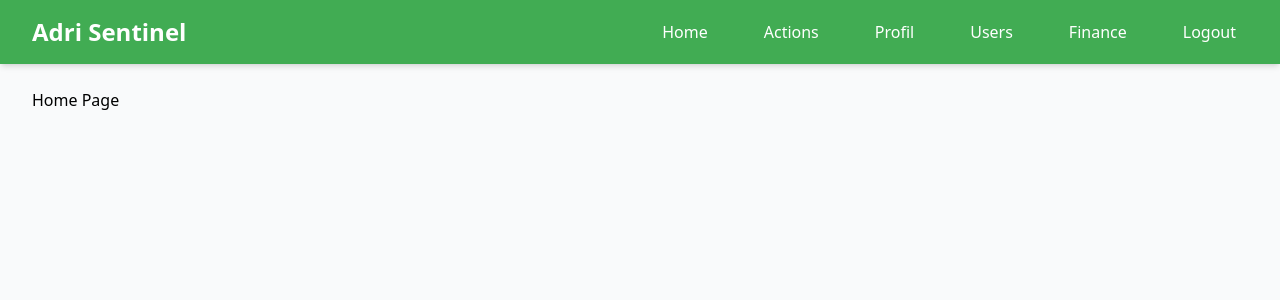
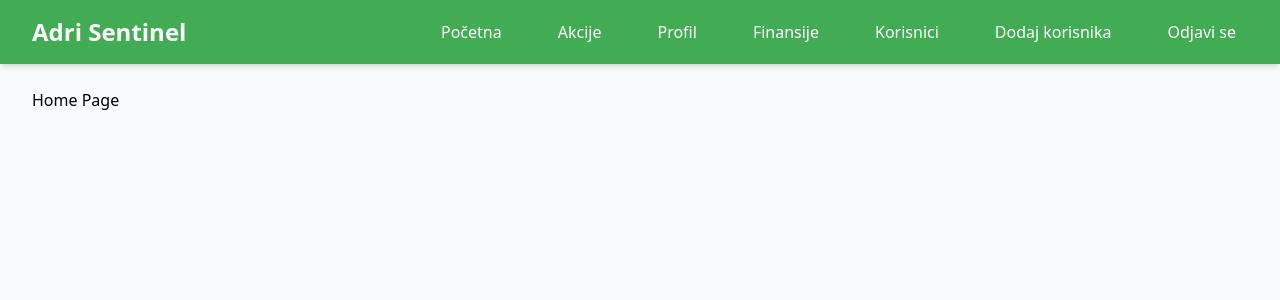
Before and after one commit to IrfanCatovic/Beleg, a React (Vite) app: page /home in a window 1280 px wide. Shown: the top 300 px of the page. Built offline with nearby package versions, Linux system fonts and the light colour scheme; sample sign-in values are in the browser's storage.

Commit message:
Applayout edited and added setupAdmin page

```diff
--- /dev/null
+++ b/src/pages/SetupAdmin.tsx
@@ -0,0 +1,73 @@
+import { useState } from 'react'
+import { useNavigate } from 'react-router-dom'
+import api from '../services/api'
+
+export default function SetupAdmin() {
+  const navigate = useNavigate()
+  const [form, setForm] = useState({
+    username: '',
+    password: '',
+    fullName: '',
+    email: '',
+    adresa: '',
+    telefon: '',
+  })
+  const [error, setError] = useState('')
+  const [success, setSuccess] = useState(false)
+
+  const handleChange = (e) => {
+    setForm({ ...form, [e.target.name]: e.target.value })
+  }
+
+  const handleSubmit = async (e) => {
+    e.preventDefault()
+    setError('')
+
+    try {
+      await api.post('/api/setup/admin', form)
+      setSuccess(true)
+      setTimeout(() => navigate('/login'), 2000)
+    } catch (err: any) {
+      setError(err.response?.data?.error || 'Greška pri kreiranju admina')
+    }
+  }
+
+  if (success) {
+    return (
+      <div className="min-h-screen flex items-center justify-center">
+        <div className="text-2xl text-green-600">
+          Admin uspešno kreiran! Preusmeravam na login...
+        </div>
+      </div>
+    )
+  }
+
+  return (
+    <div className="min-h-screen flex items-center justify-center bg-gray-50 px-4">
+      <div className="w-full max-w-lg bg-white p-8 rounded-xl shadow-lg">
+        <h2 className="text-3xl font-bold mb-8 text-center" style={{ color: '#41ac53' }}>
+          Kreirajte prvog administratora
+        </h2>
+
+        {error && <div className="mb-6 p-4 bg-red-100 text-red-700 rounded">{error}</div>}
+
+        <form onSubmit={handleSubmit} className="space-y-6">
+          <input name="username" placeholder="Korisničko ime" onChange={handleChange} required className="w-full p-4 border rounded" />
+          <input name="password" type="password" placeholder="Lozinka" onChange={handleChange} required className="w-full p-4 border rounded" />
+          <input name="fullName" placeholder="Puno ime" onChange={handleChange} required className="w-full p-4 border rounded" />
+          <input name="email" type="email" placeholder="Email" onChange={handleChange} required className="w-full p-4 border rounded" />
+          <input name="adresa" placeholder="Adresa" onChange={handleChange} required className="w-full p-4 border rounded" />
+          <input name="telefon" placeholder="Telefon" onChange={handleChange} required className="w-full p-4 border rounded" />
+
+          <button
+            type="submit"
+            className="w-full py-4 text-white font-bold rounded-lg"
+            style={{ backgroundColor: '#41ac53' }}
+          >
+            Kreiraj admina
+          </button>
+        </form>
+      </div>
+    </div>
+  )
+}
--- a/src/ui/AppLayout.tsx
+++ b/src/ui/AppLayout.tsx
@@ -3,30 +3,36 @@ import { Outlet, Link, useNavigate } from 'react-router-dom'
 import { useAuth } from '../context/AuthContext'
 
 export default function AppLayout() {
-  const { logout, user } = useAuth()
+  const { user, logout, isLoggedIn } = useAuth() // ← dodaj isLoggedIn ako ga imaš u context-u
   const navigate = useNavigate()
   const [isMenuOpen, setIsMenuOpen] = useState(false)
 
   const handleLogout = () => {
     logout()
-    navigate('/', { replace: true })
+    navigate('/login', { replace: true })
     setIsMenuOpen(false)
   }
 
+  // Ako nije ulogovan ne prikazuj header uopšte
+  if (!isLoggedIn) {
+    return <Outlet />
+  }
+
+  // Ako je ulogovan prikaži header
   return (
     <div className="min-h-screen bg-gray-50">
-      {/* Header */}
+      {/* Header samo za ulogovane */}
       <header className="bg-[#41ac53] text-white shadow-md">
         <div className="mx-auto max-w-7xl px-4 sm:px-6 lg:px-8">
           <div className="flex h-16 items-center justify-between">
             {/* Logo */}
-            <div className="shrink-0">
+            <div className="flex-shrink-0">
               <Link to="/home" className="text-xl font-bold sm:text-2xl">
                 Adri Sentinel
               </Link>
             </div>
 
-            {/* hamburger for phone*/}
+            {/* Hamburger za telefon */}
             <div className="md:hidden">
               <button
                 onClick={() => setIsMenuOpen(!isMenuOpen)}
@@ -42,29 +48,35 @@ export default function AppLayout() {
               </button>
             </div>
 
-            {/* Desktop menu visible only in 768+ resolution */}
+            {/* Desktop meni samo za ulogovane */}
             <nav className="hidden md:flex md:space-x-8">
               <Link to="/home" className="rounded-md px-3 py-2 text-base font-medium hover:bg-[#fed74c]/30 transition">
-                Home
+                Početna
               </Link>
+
               <Link to="/akcije" className="rounded-md px-3 py-2 text-base font-medium hover:bg-[#fed74c]/30 transition">
-                Actions
+                Akcije
               </Link>
 
               <Link to="/profil" className="rounded-md px-3 py-2 text-base font-medium hover:bg-[#fed74c]/30 transition">
                 Profil
               </Link>
 
-              <Link to="/users" className="block rounded-md px-3 py-2 text-base font-medium hover:bg-[#fed74c]/30"
-              >
-                Users
+              {/* Admin-only linkovi */}
+              {user?.role === 'admin' && (
+                <>
+                  <Link to="/finansije" className="rounded-md px-3 py-2 text-base font-medium hover:bg-[#fed74c]/30 transition">
+                    Finansije
                   </Link>
 
-              {/* Finansije just for admin role*/}
-              {user?.role === 'admin' && (
-                <Link to="/finansije" className="rounded-md px-3 py-2 text-base font-medium hover:bg-[#fed74c]/30 transition">
-                  Finance
+                  <Link to="/users" className="rounded-md px-3 py-2 text-base font-medium hover:bg-[#fed74c]/30 transition">
+                    Korisnici
                   </Link>
+
+                  <Link to="/dodaj-korisnika" className="rounded-md px-3 py-2 text-base font-medium hover:bg-[#fed74c]/30 transition">
+                    Dodaj korisnika
+                  </Link>
+                </>
               )}
 
               {/* Logout */}
@@ -72,14 +84,13 @@ export default function AppLayout() {
                 onClick={handleLogout}
                 className="rounded-md px-3 py-2 text-base font-medium hover:bg-[#fed74c]/30 transition"
               >
-                Logout
+                Odjavi se
               </button>
             </nav>
           </div>
         </div>
 
-
-        {/* Mobile menu */}
+        {/* Mobilni meni samo za ulogovane */}
         {isMenuOpen && (
           <div className="md:hidden">
             <div className="space-y-1 px-2 pb-3 pt-2">
@@ -88,7 +99,7 @@ export default function AppLayout() {
                 className="block rounded-md px-3 py-2 text-base font-medium hover:bg-[#fed74c]/30"
                 onClick={() => setIsMenuOpen(false)}
               >
-                Home
+                Početna
               </Link>
 
               <Link
@@ -96,27 +107,44 @@ export default function AppLayout() {
                 className="block rounded-md px-3 py-2 text-base font-medium hover:bg-[#fed74c]/30"
                 onClick={() => setIsMenuOpen(false)}
               >
-                Actions
+                Akcije
               </Link>
-              <Link to="/profil" className="block rounded-md px-3 py-2 text-base font-medium hover:bg-[#fed74c]/30"
-              onClick={() => setIsMenuOpen(false)}>
+
+              <Link
+                to="/profil"
+                className="block rounded-md px-3 py-2 text-base font-medium hover:bg-[#fed74c]/30"
+                onClick={() => setIsMenuOpen(false)}
+              >
                 Profil
               </Link>
 
-              <Link to="/users" className="block rounded-md px-3 py-2 text-base font-medium hover:bg-[#fed74c]/30"
-              onClick={() => setIsMenuOpen(false)}>
-                Users
-              </Link>
-
-              {/* Finansije page, check if role is admin and let him in */}
+              {/* Admin-only u mobilnom meniju */}
               {user?.role === 'admin' && (
+                <>
                   <Link
                     to="/finansije"
                     className="block rounded-md px-3 py-2 text-base font-medium hover:bg-[#fed74c]/30"
                     onClick={() => setIsMenuOpen(false)}
                   >
-                  Finance
+                    Finansije
                   </Link>
+
+                  <Link
+                    to="/users"
+                    className="block rounded-md px-3 py-2 text-base font-medium hover:bg-[#fed74c]/30"
+                    onClick={() => setIsMenuOpen(false)}
+                  >
+                    Korisnici
+                  </Link>
+
+                  <Link
+                    to="/dodaj-korisnika"
+                    className="block rounded-md px-3 py-2 text-base font-medium hover:bg-[#fed74c]/30"
+                    onClick={() => setIsMenuOpen(false)}
+                  >
+                    Dodaj korisnika
+                  </Link>
+                </>
               )}
 
               {/* Logout */}
@@ -124,14 +152,14 @@ export default function AppLayout() {
                 onClick={handleLogout}
                 className="block w-full rounded-md px-3 py-2 text-left text-base font-medium hover:bg-[#fed74c]/30"
               >
-                Logout
+                Odjavi se
               </button>
             </div>
           </div>
         )}
       </header>
 
-      {/* Main outlet */}
+      {/* Glavni sadržaj */}
       <main className="mx-auto max-w-7xl px-4 py-6 sm:px-6 lg:px-8">
         <Outlet />
       </main>
```
Lines whose indentation alone changed are shown as unchanged.
